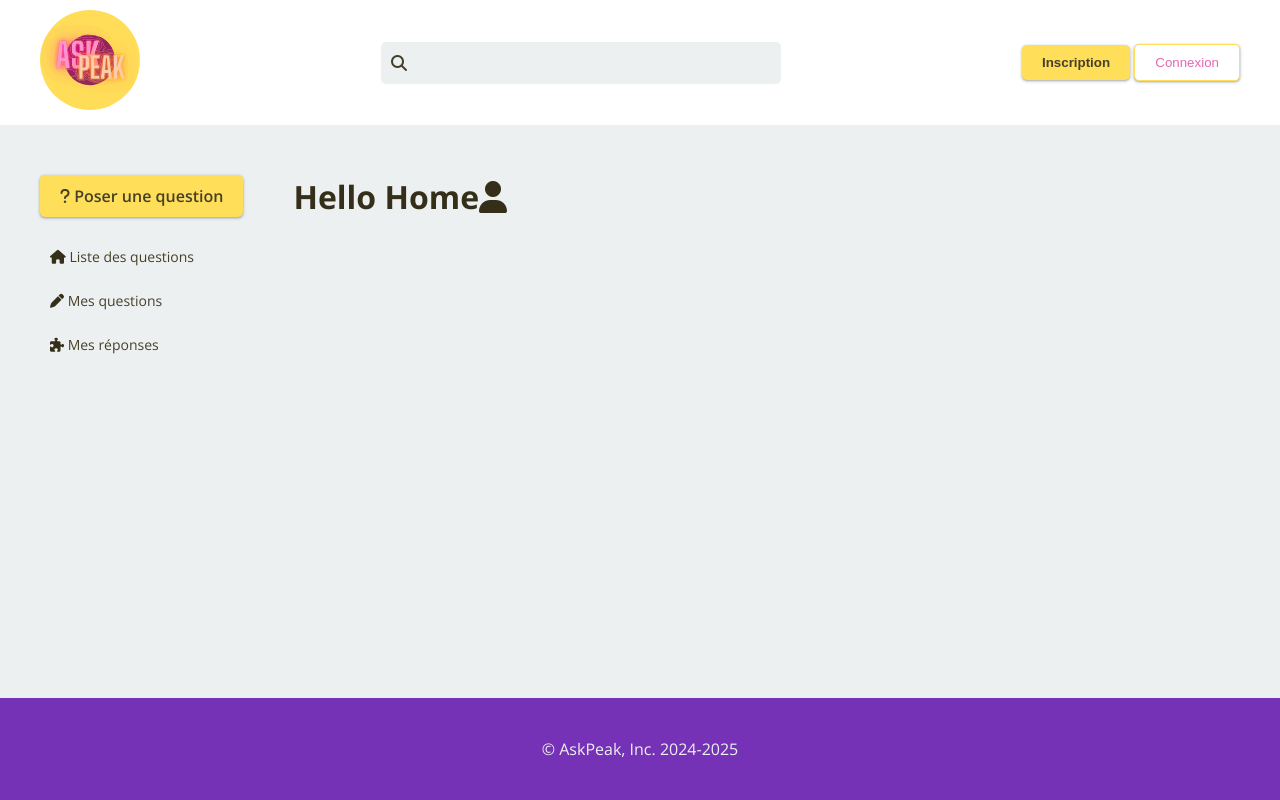
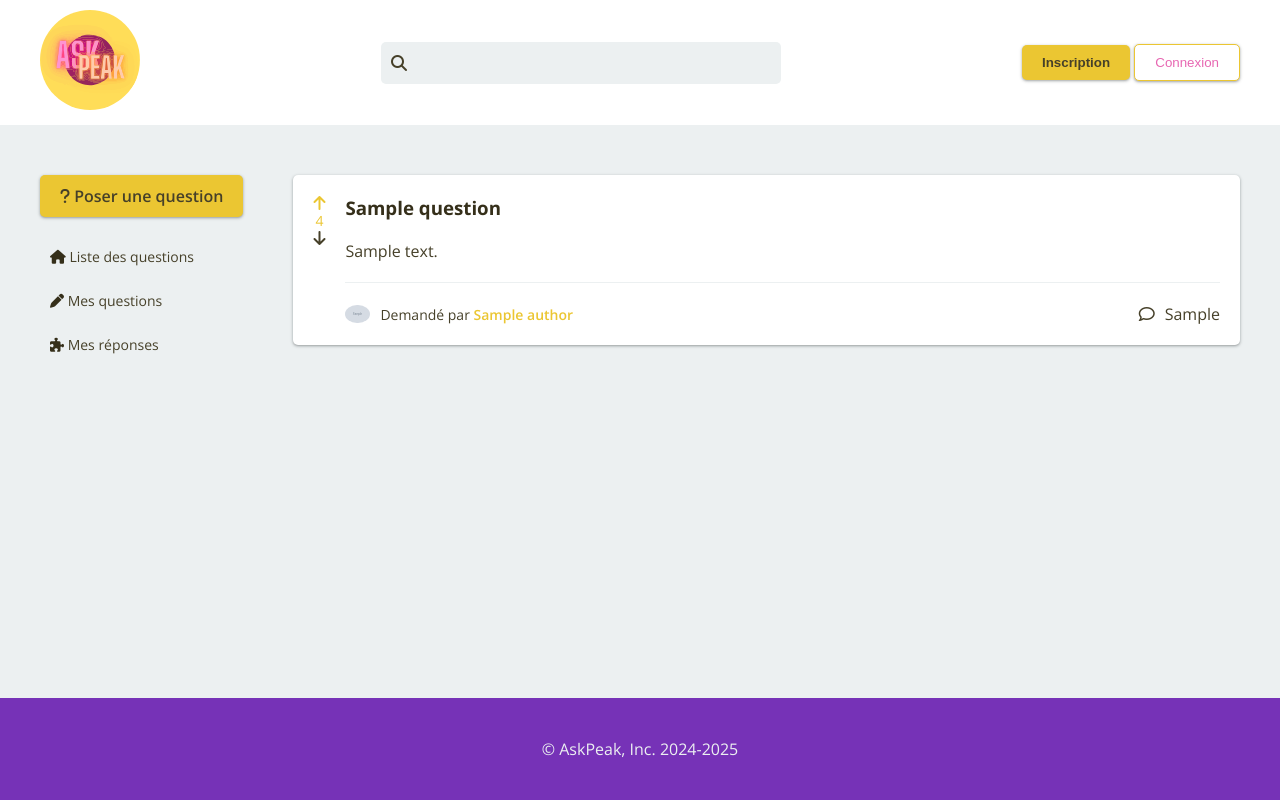
Before and after one commit to MarcusDeveloppement/askpeak_symphony_project, a Symfony app: template templates/home/index.html.twig in a window 1280 px wide. Run offline with Twig, Linux system fonts and the light colour scheme; the template is opened without the code that fills it: most values are stand-ins (such as "Sample title", 1, 10 or a date in 2020); grey boxes marked "Sample" are stand-in pictures; some libraries are stand-ins or nearby versions.

Commit message:
setting up the question styles list

```diff
--- a/public/css/style.css
+++ b/public/css/style.css
@@ -1,7 +1,7 @@
 /* theme */
 
 :root {
-  --primary: #ffde59;
+  --primary: #ebc632;
   --primary-light: #ffea94;
   --accent: #e767b2;
   --warning: #eb4d4b;
@@ -71,6 +71,11 @@ a {
   background-color: orange;
 }
 
+small {
+  font-size: var(--font-size-small);
+  font-family: var(--font-family);
+}
+
 /* flex */
 
 .d-flex {
@@ -124,6 +129,10 @@ a {
   margin: 20px;
 }
 
+.mr-10 {
+  margin-right: 10px;
+}
+
 .mr-20 {
   margin-right: 20px;
 }
@@ -148,6 +157,10 @@ a {
 
 .p-20 {
   padding: 20px;
+}
+
+.pb-20 {
+  padding-bottom: 20px;
 }
 
 .py-20 {
@@ -206,6 +219,12 @@ a {
   box-shadow: var(--box-shadow);
 }
 
+.block-shadow:hover {
+  cursor: pointer;
+  box-shadow: none;
+  transition: box-shadow 0.4s;
+}
+
 .form-row {
   display: flex;
   flex-flow: column;
@@ -237,6 +256,20 @@ textarea {
   font-weight: var(--font-weight-semi-bold);
 }
 
+.avatar {
+  width: 25px;
+  border-radius: 50%;
+}
+
+.clickable {
+  color: var(--primary);
+  font-weight: var(--font-weight-semi-bold);
+  cursor: pointer;
+}
+
+.text-small {
+  font-size: var(--font-size-small);
+}
 /* sidebar */
 
 .sidebar {
@@ -300,3 +333,16 @@ footer {
   border-left: 5px solid var(--primary);
   background-color: var(--primary-light);
 }
+
+/* questions  */
+.question-content {
+  border-bottom: 1px solid var(--gray-light);
+}
+
+.rating-up {
+  color: var(--primary);
+}
+
+.rating-down {
+  color: var(--warning);
+}
--- a/src/Controller/QuestionController.php
+++ b/src/Controller/QuestionController.php
@@ -18,7 +18,6 @@ class QuestionController extends AbstractController
         $formQuestion->handleRequest($request);
 
         if ($formQuestion->isSubmitted() && $formQuestion->isValid()) {
-            dump($formQuestion->getData());
         }
 
         return $this->render('question/index.html.twig', [
--- a/templates/home/index.html.twig
+++ b/templates/home/index.html.twig
@@ -1,9 +1,40 @@
 {% extends 'base.html.twig' %}
 
-{% block title %}AskPeak
+{% block title %}Wonder
 {% endblock %}
 
 {% block body %}
-	<h1>Hello Home<i class="fa-solid fa-user"></i>
-	</h1>
+
+	<ul>
+		{% for question in questions %}
+			<a class="block block-shadow d-flex flex-row mb-20">
+				<div class="d-flex flex-column mr-20 align-items-center">
+					<i class="fa-solid fa-arrow-up {{ question.rating > 0 ? 'rating-up' : '' }}"></i>
+					<p class="text-small {{ question.rating > 0 ? 'rating-up' : question.rating < 0 ? 'rating-down' : ''}}">
+						{{ question.rating }}</p>
+					<i class="fa-solid fa-arrow-down {{ question.rating < 0 ? 'rating-down' : '' }}"></i>
+				</div>
+				<div class="flex-fill d-flex flex-column">
+					<div class="mb-20 question-content pb-20">
+						<h3 class="mb-20">{{ question.title }}</h3>
+						<p>{{ question.content }}</p>
+					</div>
+					<div class="d-flex flex-row justify-content-between">
+						<div class="d-flex flex-row align-items-center">
+							<img class="avatar mr-10" src="{{ question.author.avatar }}"/>
+							<small>Demandé par
+								<span class="clickable">{{ question.author.name }}</span>
+							</small>
+						</div>
+						<div class="d-flex flex-row align-items-center">
+							<i class="far fa-comment mr-10"></i>
+							<p>{{ question.nbrOfResponse }}</p>
+						</div>
+					</div>
+				</div>
+
+			</a>
+		{% endfor %}
+	</ul>
+
 {% endblock %}
```
Also changed, not shown: src/Controller/HomeController.php (+35 -1 lines).
